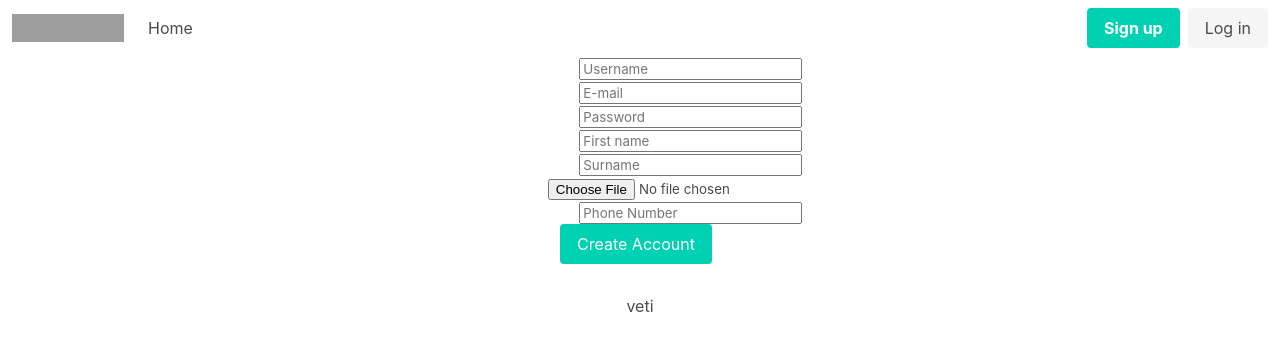
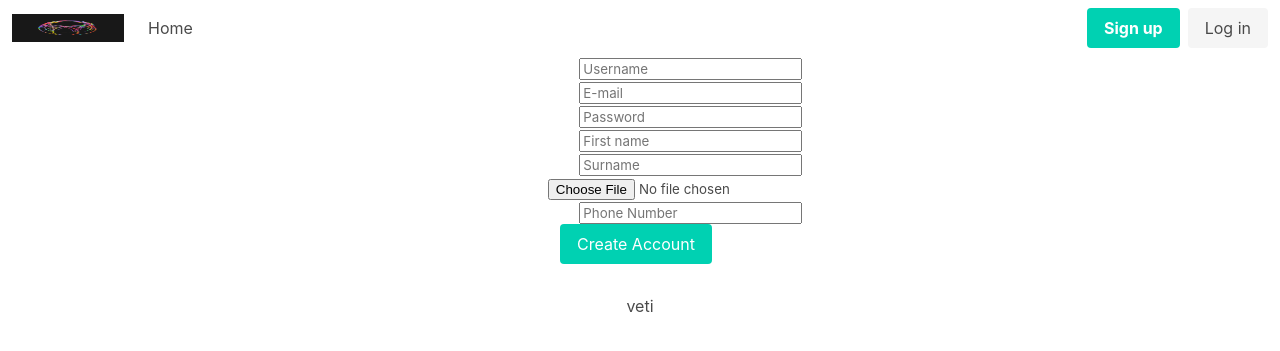
Before and after one commit to Vasco21/Camagru, a PHP site: page /Camagru/register.php in a window 1280 px wide. Shown: the top 351 px of the page. Run offline with PHP 8.4, Linux system fonts and the light colour scheme; some libraries are stand-ins or nearby versions; grey boxes are pictures that could not be loaded.

Commit message:
first camagru website

```diff
--- a/Camagru/DetailsUpdate.php
+++ b/Camagru/DetailsUpdate.php
@@ -16,7 +16,7 @@
 		<nav class="navbar" role="navigation" aria-label="main navigation">
 			<div class="navbar-brand">
 				<a class="navbar-item" href="index.php?pageno=1">
-					<img src="images/final.gif" width="112px" height="112px">
+					<img src="images/moja.gif" width="112px" height="112px">
 				</a>
 				<a role="button" class="navbar-burger burger" aria-label="menu" aria-expanded="false" data-target="navbarBasicExample">
 					<span aria-hidden="true"></span>
--- a/Camagru/login.php
+++ b/Camagru/login.php
@@ -19,7 +19,7 @@ if (session_id() === "") {
 		<nav class="navbar" role="navigation" aria-label="main navigation">
 		  <div class="navbar-brand">
 		    <a class="navbar-item" href="index.php?pageno=1">
-		      <img src="images/final.gif" width="112px" height="112px">
+		      <img src="images/moja.gif" width="112px" height="112px">
 		    </a>
 
 		    <a role="button" class="navbar-burger burger" aria-label="menu" aria-expanded="false" data-target="navbarBasicExample">
--- a/Camagru/lookAll.php
+++ b/Camagru/lookAll.php
@@ -22,7 +22,7 @@
 		<nav class="navbar" role="navigation" aria-label="main navigation">
 			<div class="navbar-brand">
 				<a class="navbar-item" href="index.php?pageno=1">
-					<img src="images/final.gif" width="112px" height="112px">
+					<img src="images/moja.gif" width="112px" height="112px">
 				</a>
 				<a role="button" class="navbar-burger burger" aria-label="menu" aria-expanded="false" data-target="navbarBasicExample">
 					<span aria-hidden="true"></span>
--- a/Camagru/lookMy.php
+++ b/Camagru/lookMy.php
@@ -23,7 +23,7 @@
 		<nav class="navbar" role="navigation" aria-label="main navigation">
 			<div class="navbar-brand">
 				<a class="navbar-item" href="index.php?pageno=1">
-					<img src="images/final.gif" width="112px" height="112px">
+					<img src="images/moja.gif" width="112px" height="112px">
 				</a>
 				<a role="button" class="navbar-burger burger" aria-label="menu" aria-expanded="false" data-target="navbarBasicExample">
 					<span aria-hidden="true"></span>
--- a/Camagru/new.php
+++ b/Camagru/new.php
@@ -23,7 +23,7 @@
 		<nav class="navbar" role="navigation" aria-label="main navigation">
 			<div class="navbar-brand">
 				<a class="navbar-item" href="index.php?pageno=1">
-					<img src="images/final.gif" width="112px" height="112px">
+					<img src="images/moja.gif" width="112px" height="112px">
 				</a>
 				<a role="button" class="navbar-burger burger" aria-label="menu" aria-expanded="false" data-target="navbarBasicExample">
 					<span aria-hidden="true"></span>
--- a/Camagru/post-img.php
+++ b/Camagru/post-img.php
@@ -138,7 +138,7 @@
 		</div>
 		<!--footer starts-->
 		<div id="footer">
-			<h2 style="text-align:center; padding-top:30px;">jrheeder</h2>
+			<h2 style="text-align:center; padding-top:30px;">veti</h2>
 		</div>
 		<!--footer ends-->
 		<!-- Scripts -->
--- a/Camagru/register.php
+++ b/Camagru/register.php
@@ -15,7 +15,7 @@ session_start();
 		<nav class="navbar" role="navigation" aria-label="main navigation">
 			<div class="navbar-brand">
 				<a class="navbar-item" href="index.php?pageno=1">
-					<img src="images/final.gif" width="112px" height="112px">
+					<img src="images/moja.gif" width="112px" height="112px">
 				</a>
 
 				<a role="button" class="navbar-burger burger" aria-label="menu" aria-expanded="false" data-target="navbarBasicExample">
--- a/Camagru/reset.php
+++ b/Camagru/reset.php
@@ -23,7 +23,7 @@
 		<nav class="navbar" role="navigation" aria-label="main navigation">
 			<div class="navbar-brand">
 				<a class="navbar-item" href="index.php?pageno=1">
-					<img src="images/final.gif" width="112px" height="112px">
+					<img src="images/moja.gif" width="112px" height="112px">
 				</a>
 				<a role="button" class="navbar-burger burger" aria-label="menu" aria-expanded="false" data-target="navbarBasicExample">
 					<span aria-hidden="true"></span>
```
Also changed, not shown: Camagru/users/user_stickers/._1.png (deleted), Camagru/users/user_stickers/._2.png (deleted), Camagru/users/user_stickers/._3.png (deleted), Camagru/users/user_stickers/._4.png (deleted).
